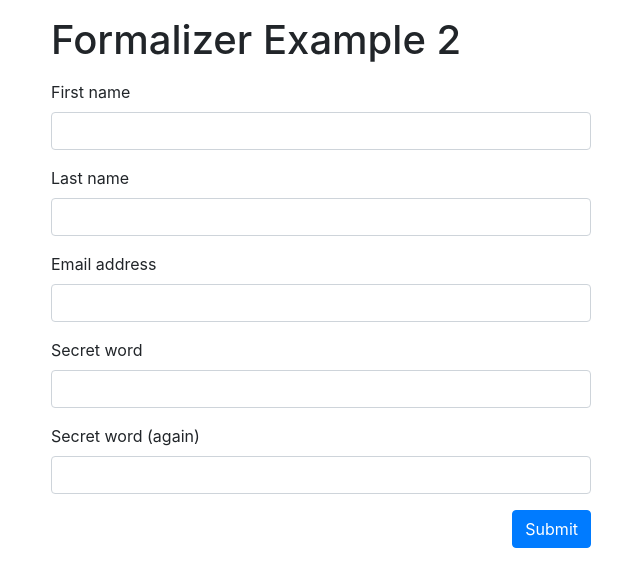
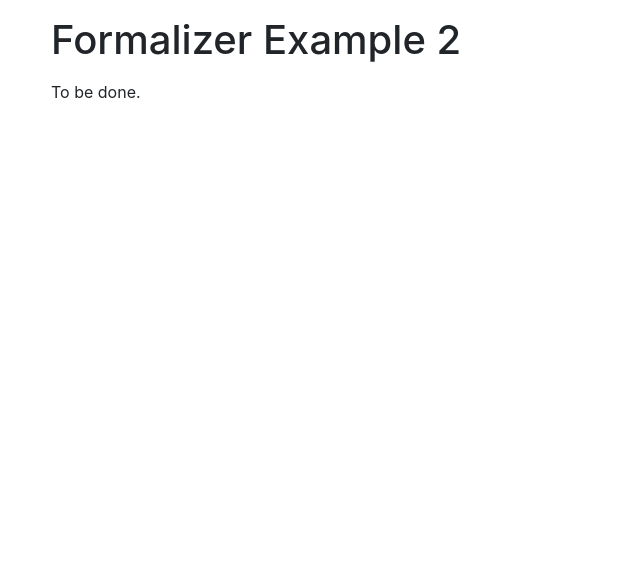
Before and after one commit to edkirin/formalizer, a website built with webpack: page examples/demo2.html in a window 1280 px wide. Shown: the whole page, without its empty margins (319-959 px from the left). Built offline with nearby package versions, Linux system fonts and the light colour scheme.

Commit message:
updated package version

```diff
--- a/examples/demo2.html
+++ b/examples/demo2.html
@@ -17,41 +17,8 @@
                     Formalizer Example 2
                 </h1>
                 <form id="myform" method="post" action="#">
-                    <div class="form-group">
-                        <label>
-                            First name
-                        </label>
-                        <input type="text" class="form-control" name="first_name" required>
-                    </div>
-                    <div class="form-group">
-                        <label>
-                            Last name
-                        </label>
-                        <input type="text" class="form-control" name="last_name" required>
-                    </div>
-                    <div class="form-group">
-                        <label>
-                            Email address
-                        </label>
-                        <input type="email" class="form-control" name="email" required>
-                    </div>
-                    <div class="form-group">
-                        <label>
-                            Secret word
-                        </label>
-                        <input type="password" class="form-control" name="password1" id="password1" data-validate-equalto="#password2" required>
-                    </div>
-                    <div class="form-group">
-                        <label>
-                            Secret word (again)
-                        </label>
-                        <input type="password" class="form-control" name="password2" id="password2" data-validate-equalto="#password1" required>
-                    </div>
-
-                    <p class="text-right">
-                        <button type="submit" class="btn btn-primary">
-                            Submit
-                        </button>
+                    <p>
+                        To be done.
                     </p>
                 </form>
             </div>
--- a/package.json
+++ b/package.json
@@ -1,6 +1,6 @@
 {
     "name": "@edkirin/formalizer",
-    "version": "0.1.4",
+    "version": "0.2.0",
     "description": "Simple form validity checker",
     "main": "build/formalizer.min.js",
     "scripts": {
```
